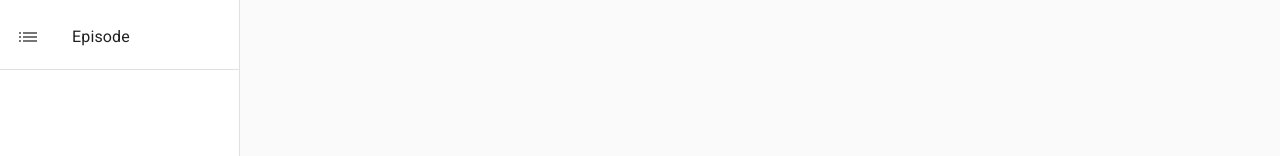
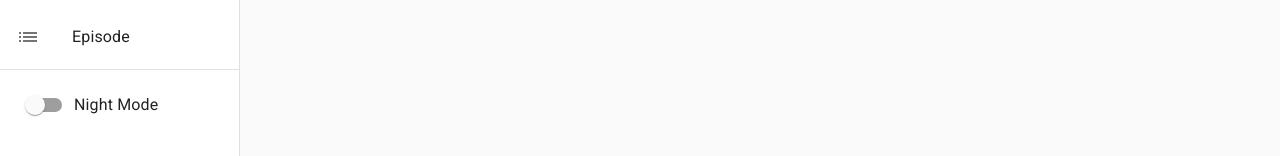
Before and after one commit to storywr/Get-Schwifty, a React (Create React App) app: page / in a window 1280 px wide. Shown: the part 156-312 px from the top of the page. Built offline with nearby package versions, Linux system fonts and the light colour scheme.

Commit message:
added dark mode

```diff
--- a/src/pages/App.tsx
+++ b/src/pages/App.tsx
@@ -1,23 +1,38 @@
-import React from 'react'
+import React, { useState } from 'react'
 import { ApolloProvider } from '@apollo/client'
 import { hot } from 'react-hot-loader/root'
 import { BrowserRouter as Router, Route, Switch } from 'react-router-dom'
+
+import { createMuiTheme, ThemeProvider } from '@material-ui/core/styles';
 
 import Dashboard from './Dashboard'
 
 import client from '../util/apollo'
 
 const App = () => {
+  const [dark, setDark] = useState(false)
+
+  const darkTheme = createMuiTheme({
+    palette: {
+      type: dark ? 'dark' : 'light'
+    }
+  })
+
   return (
+    <ThemeProvider theme={darkTheme}>
       <ApolloProvider client={client}>
         <Router>
           <Switch>
             <Route path='/'>
-            <Dashboard />
+              <Dashboard
+                dark={dark}
+                setDark={setDark}
+              />
             </Route>
           </Switch>
         </Router>
       </ApolloProvider>
+    </ThemeProvider>
   )
 }
 
--- a/src/pages/Dashboard.tsx
+++ b/src/pages/Dashboard.tsx
@@ -16,7 +16,7 @@ import Typography from '@material-ui/core/Typography'
 
 import ChevronLeftIcon from '@material-ui/icons/ChevronLeft'
 
-import { mainListItems } from './drawerItems'
+import { mainListItems, secondaryListItems } from './drawerItems'
 
 import Character from './Character'
 import Episode from './Episode'
@@ -103,7 +103,12 @@ const useStyles = makeStyles((theme) => ({
   },
 }));
 
-export default function Dashboard() {
+interface Props {
+  dark: boolean
+  setDark: (dark: boolean) => void
+}
+
+const Dashboard = (props: Props) => {
   const classes = useStyles()
   const history = useHistory()
   const [open, setOpen] = useState(true)
@@ -145,7 +150,7 @@ export default function Dashboard() {
         <Divider />
         <List>{mainListItems(history)}</List>
         <Divider />
-        {/* <List>Secondary Items</List> */}
+        <List>{secondaryListItems(props)}</List>
       </Drawer>
       <main className={classes.content}>
         <div className={classes.appBarSpacer} />
@@ -161,3 +166,5 @@ export default function Dashboard() {
     </div>
   )
 }
+
+export default Dashboard
--- a/src/pages/drawerItems.tsx
+++ b/src/pages/drawerItems.tsx
@@ -1,14 +1,11 @@
 import React from 'react'
+
 import ListItem from '@material-ui/core/ListItem'
 import ListItemIcon from '@material-ui/core/ListItemIcon'
 import ListItemText from '@material-ui/core/ListItemText'
-import ListSubheader from '@material-ui/core/ListSubheader'
-import DashboardIcon from '@material-ui/icons/Dashboard'
-import ShoppingCartIcon from '@material-ui/icons/ShoppingCart'
+import Switch from '@material-ui/core/Switch';
+
 import PeopleIcon from '@material-ui/icons/People'
-import BarChartIcon from '@material-ui/icons/BarChart'
-import LayersIcon from '@material-ui/icons/Layers'
-import AssignmentIcon from '@material-ui/icons/Assignment'
 import ListIcon from '@material-ui/icons/List'
 import ExploreIcon from '@material-ui/icons/Explore'
 
@@ -44,13 +41,23 @@ export const mainListItems = (history: any) => (
   </>
 )
 
-export const secondaryItems = (
+interface Props {
+  dark: boolean
+  setDark: (dark: boolean) => void
+}
+
+export const secondaryListItems = ({ dark, setDark }: Props) => (
   <>
-    <ListItem button>
+    <ListItem
+      button
+      onClick={() => setDark(!dark)}
+    >
       <ListItemIcon>
-        <PeopleIcon />
+        <Switch
+          checked={dark}
+        />
       </ListItemIcon>
-      <ListItemText primary="Day Mode" />
+      <ListItemText primary="Night Mode" />
     </ListItem>
   </>
 )
```
Lines whose indentation alone changed are shown as unchanged.
